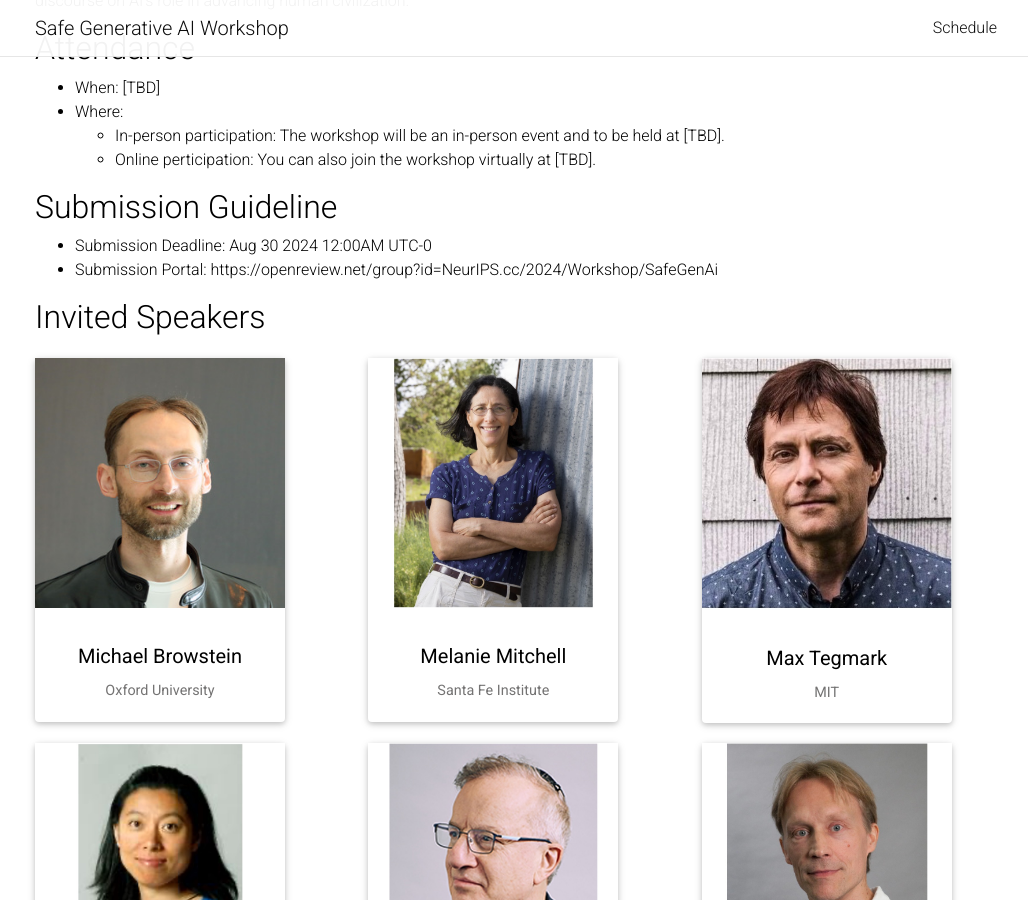
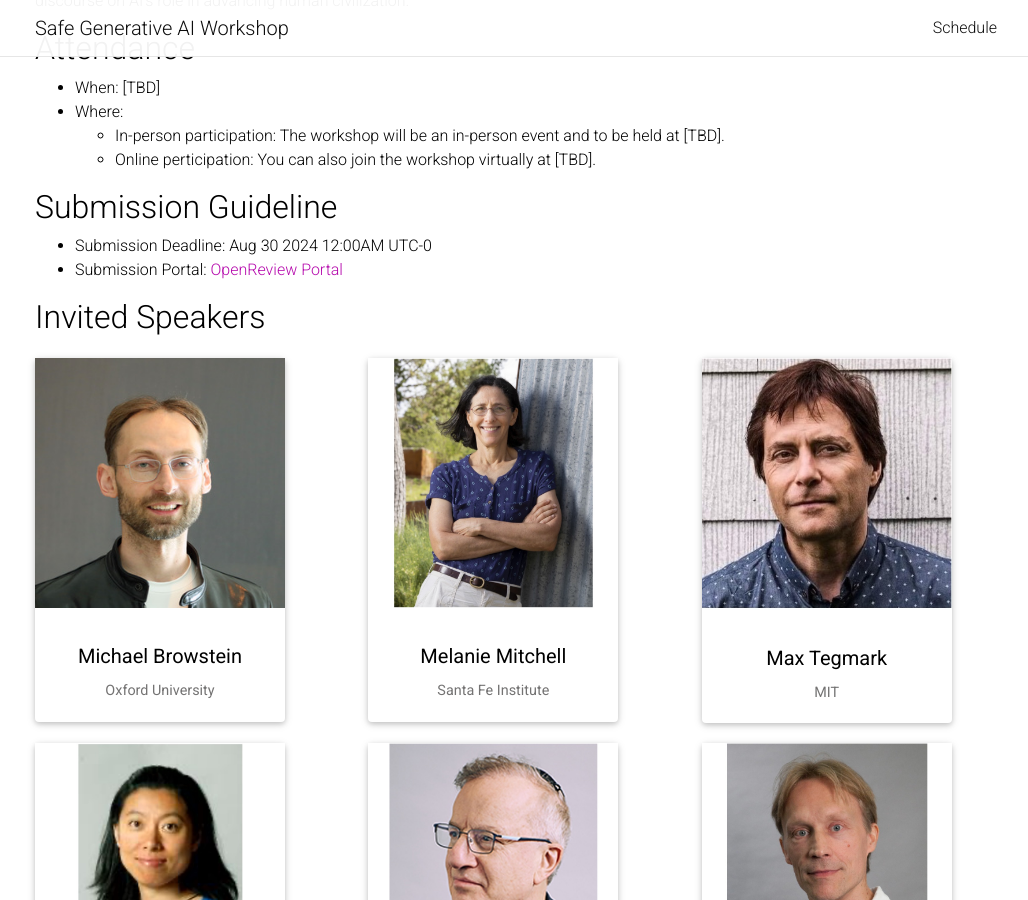
Before and after one commit to safe-embodied-ai/safe-embodied-ai.github.io, a Jekyll site: the page built from index.md, in a window 1280 px wide and 900 px high, scrolled down 894 px. Shown: the whole window, without its empty margins (120-1148 px from the left). Built offline with Jekyll 4.4.1, drawn with Linux system fonts in a browser that asks for light colours; full-size pictures stand in for the smaller copies a plugin makes; comment, search, counter and statistics services are not loaded; a style sheet for code colours, icons or effects is not loaded.

```diff
--- a/index.md
+++ b/index.md
@@ -28,7 +28,7 @@ This workshop aims to convene experts from various fields to address these chall
 ## Submission Guideline
 
 - Submission Deadline: Aug 30 2024 12:00AM UTC-0
-- Submission Portal: https://openreview.net/group?id=NeurIPS.cc/2024/Workshop/SafeGenAi
+- Submission Portal: [OpenReview Portal](https://openreview.net/group?id=NeurIPS.cc/2024/Workshop/SafeGenAi)
 
 ## Invited Speakers
 <div class="row projects pt-1 pb-1">
```
